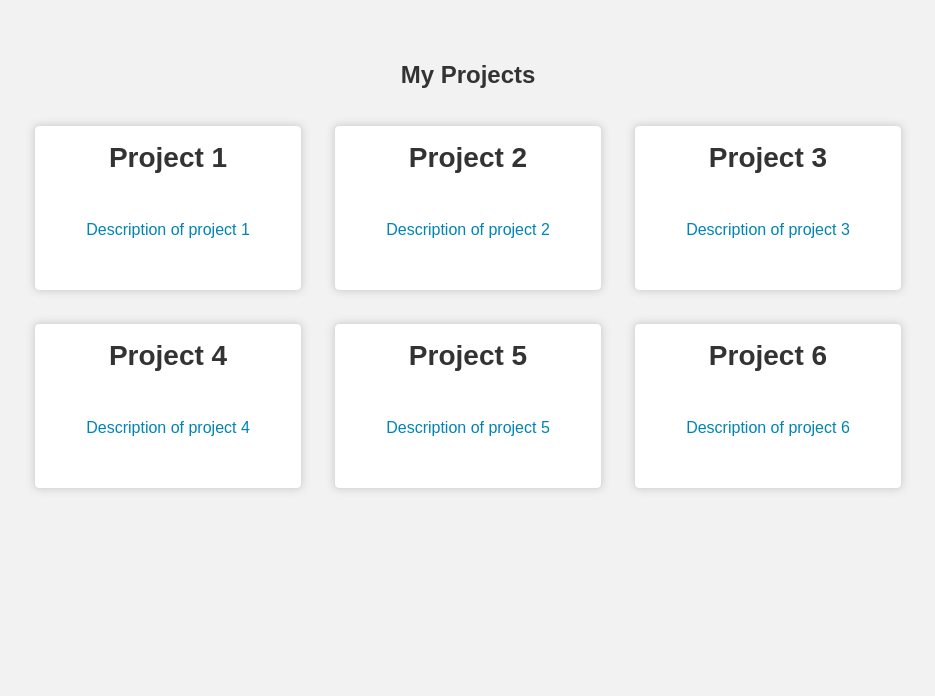
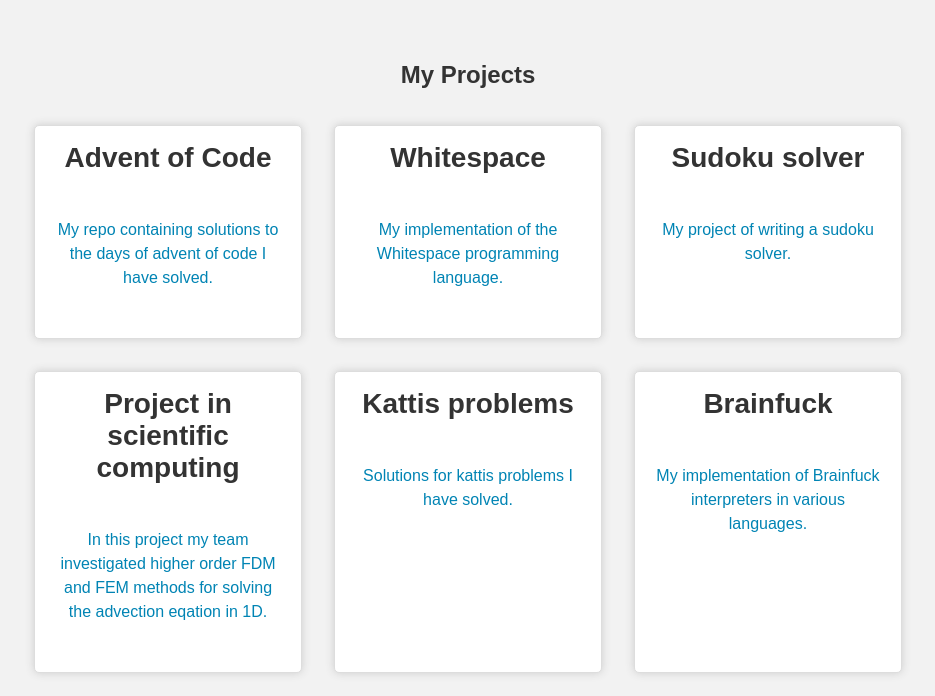
Before and after one commit to zackeua/zackeua.github.io, a plain HTML site: page index.html in a window 1280 px wide. Shown: the part 104-800 px from the top of the page, without its empty margins (172-1107 px from the left). Drawn offline with Linux system fonts and the light colour scheme; a script that the page names is missing.

Commit message:
Updated links and hover effects

```diff
--- a/index.html
+++ b/index.html
@@ -13,34 +13,34 @@
         <h2>My Projects</h2>
         <div class="projects">
 
-            <a href="https://github.com/user/repo1" class="project">
-                <h3>Project 1</h3>
-                <p>Description of project 1 </p>
+            <a href="https://github.com/zackeua/AdventOfCode" class="project">
+                <h3>Advent of Code</h3>
+                <p>My repo containing solutions to the days of advent of code I have solved.</p>
             </a>
 
-            <a href="https://github.com/user/repo2" class="project">
-                <h3>Project 2</h3>
-                <p>Description of project 2</p>
+            <a href="https://github.com/zackeua/Whitespace" class="project">
+                <h3>Whitespace</h3>
+                <p>My implementation of the Whitespace programming language.</p>
             </a>
 
-            <a href="https://github.com/user/repo3" class="project">
-                <h3>Project 3</h3>
-                <p>Description of project 3</p>
+            <a href="https://github.com/zackeua/Sudoku-solver" class="project">
+                <h3>Sudoku solver</h3>
+                <p>My project of writing a sudoku solver.</p>
             </a>
 
-            <a href="https://github.com/user/repo4" class="project">
-                <h3>Project 4</h3>
-                <p>Description of project 4</p>
+            <a href="https://github.com/zackeua/Project-in-scientific-computing_Andrea_Zackeus_Mohammed" class="project">
+                <h3>Project in scientific computing</h3>
+                <p>In this project my team investigated higher order FDM and FEM methods for solving the advection eqation in 1D.</p>
             </a>
 
-            <a href="https://github.com/user/repo5" class="project">
-                <h3>Project 5</h3>
-                <p>Description of project 5</p>
+            <a href="https://github.com/zackeua/Kattis" class="project">
+                <h3>Kattis problems</h3>
+                <p>Solutions for kattis problems I have solved.</p>
             </a>
 
-            <a href="https://github.com/user/repo6" class="project">
-                <h3>Project 6</h3>
-                <p>Description of project 6</p>
+            <a href="https://github.com/zackeua/Brainfuck" class="project">
+                <h3>Brainfuck</h3>
+                <p>My implementation of Brainfuck interpreters in various languages.</p>
             </a>
 
         </div>
--- a/style.css
+++ b/style.css
@@ -66,6 +66,6 @@ a {
     text-decoration: none;
 }
 
-a:hover {
-    text-decoration: underline;
+.project:hover {
+    text-decoration: none;
 }
```
